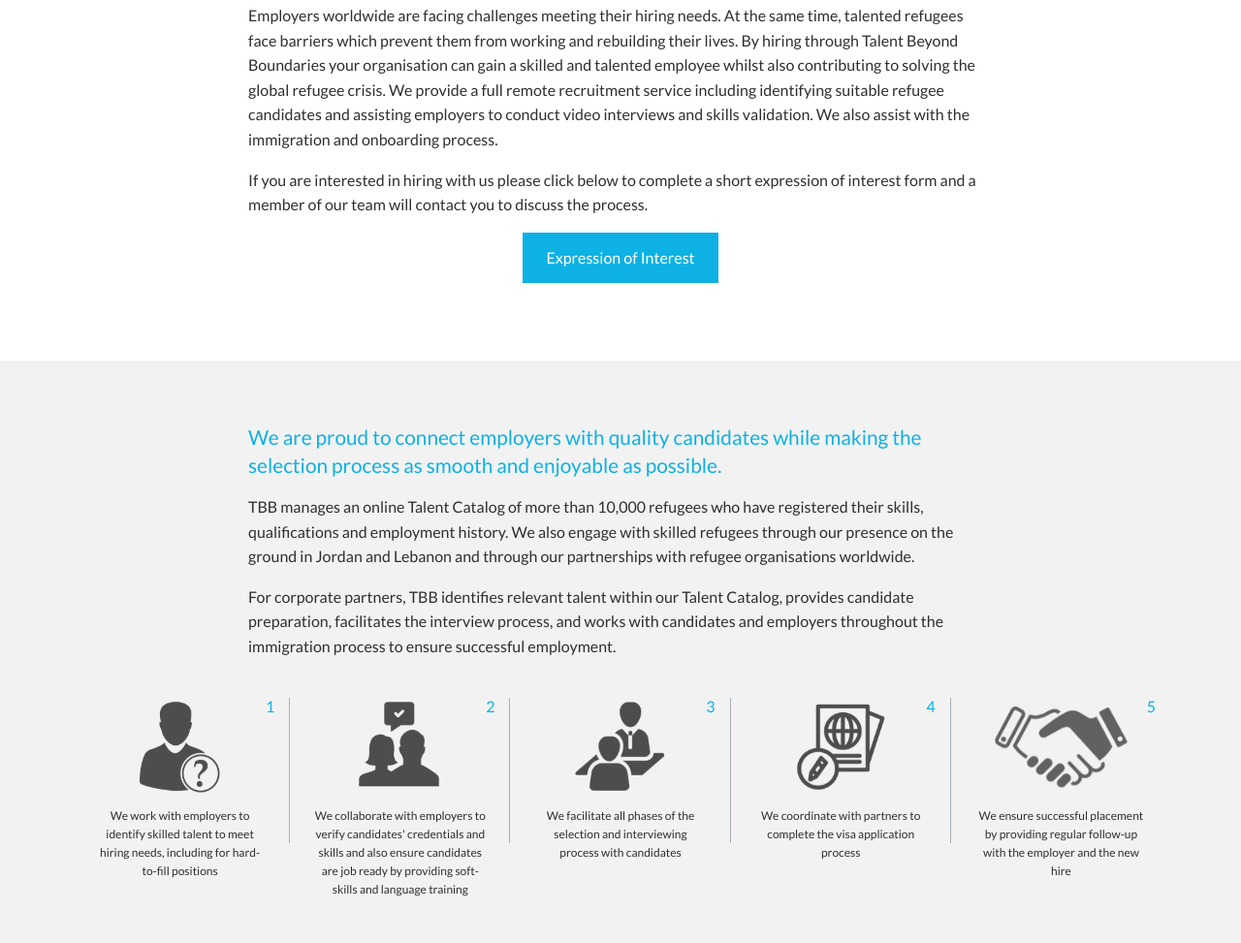
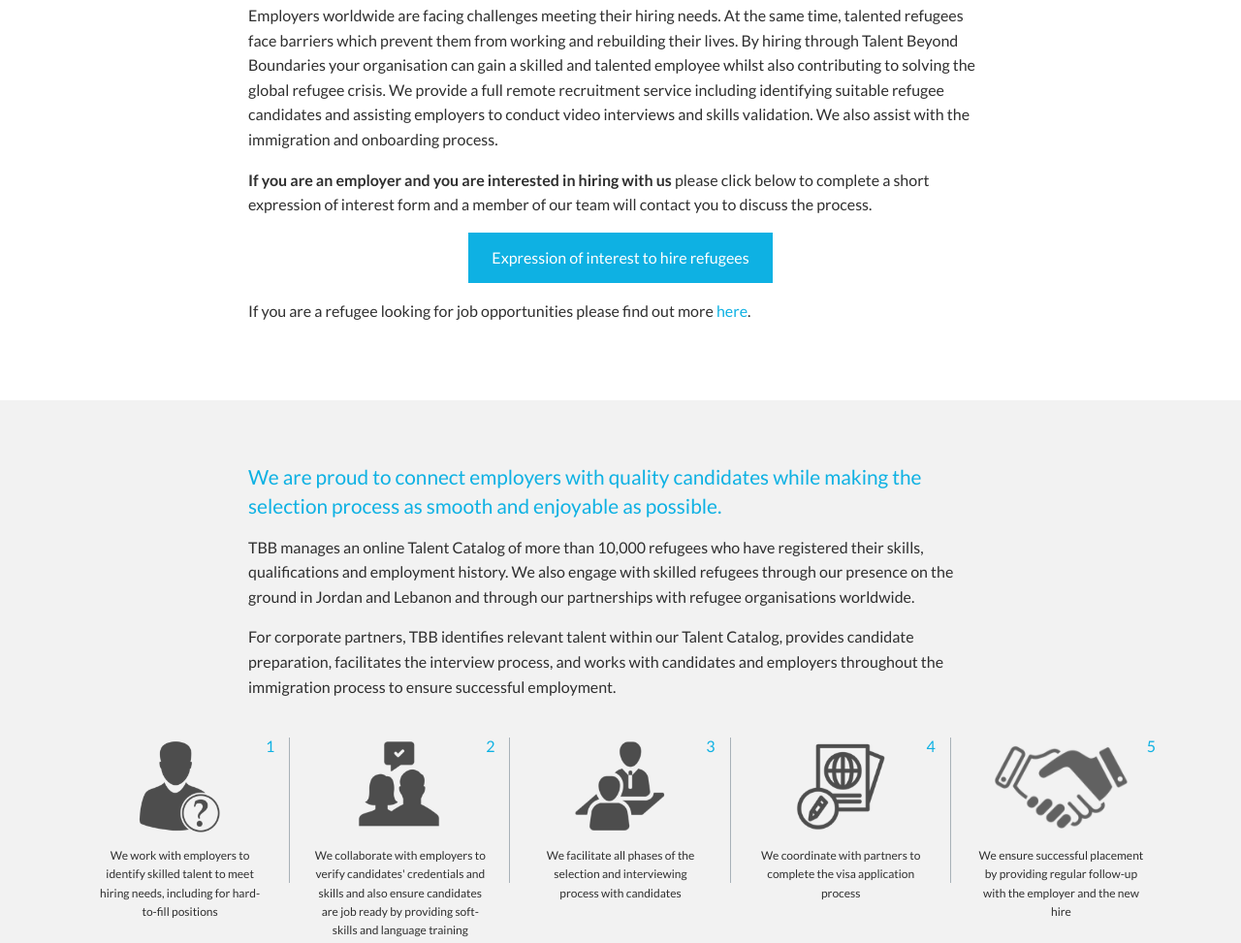
Before and after one commit to talentbeyondboundaries/website, a plain HTML site: page for-employers.html in a window 1280 px wide. Shown: the part 877-1850 px from the top of the page at 97% size. Drawn offline with nearby package versions, Linux system fonts and the light colour scheme.

Commit message:
Make form more explicitly for employers

```diff
--- a/for-employers.html
+++ b/for-employers.html
@@ -147,9 +147,14 @@
                         <!--            <p>-->
                         We provide a full remote recruitment service including identifying suitable refugee candidates and assisting employers to conduct video interviews and skills validation. We also assist with the immigration and onboarding process.
                     </p>
-                    <p>If you are interested in hiring with us please click below to complete a short expression of interest form and a member of our team will contact you to discuss the process.
+                    <p><strong>If you are an employer and you are interested in hiring
+                with us </strong>
+                        please click below to complete a short expression of interest form and a member of our team will contact you to discuss the process.
                     </p>
-                    <p align="center"><a target="_blank" href="https://docs.google.com/forms/d/e/1FAIpQLSfSWLps-KF5ki2HCPu-4EZGPKzff5hJgnc0rKp01FjaQhHdYA/viewform?usp=sf_link" class="btn">Expression of Interest</a>
+                    <p align="center"><a target="_blank" href="https://docs.google.com/forms/d/e/1FAIpQLSfSWLps-KF5ki2HCPu-4EZGPKzff5hJgnc0rKp01FjaQhHdYA/viewform?usp=sf_link" class="btn">Expression of interest to hire refugees</a>
+                    </p>
+                    <p>
+                        If you are a refugee looking for job opportunities please find out more <a href="for-job-seekers.html">here</a>.
                     </p>
                 </div>
             </div>
```
